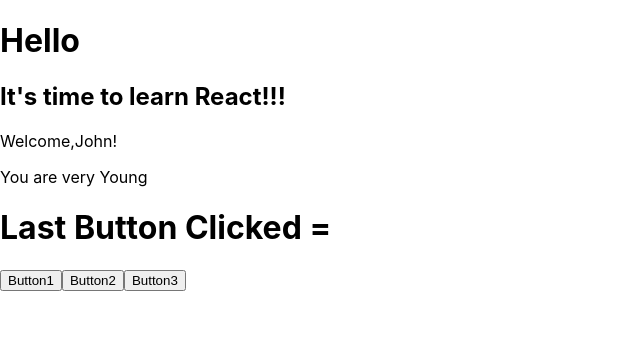
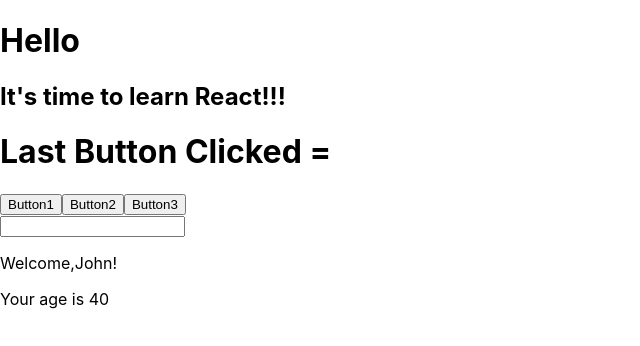
Before and after one commit to andrewizzo/react1, a React (Create React App) app: page / in a window 1280 px wide. Shown: the top 346 px of the page, without its empty margins (0-640 px from the left). Built offline with nearby package versions, Linux system fonts and the light colour scheme.

Commit message:
svolto esercizio 18 react

```diff
--- a/src/App.js
+++ b/src/App.js
@@ -6,6 +6,7 @@ import Welcome from './Welcome';
 import Counter from './Counter';
 import ClickerCounter from './ClickCounter';
 import ClickerTracker from './ClickerTracker';
+import InteractiveWelcome from './InteractiveWelcome';
 
 function App() {
 
@@ -13,8 +14,8 @@ function App() {
     <div>
       <Hello/>
       <Message />
-      <Welcome />
       <ClickerTracker />
+      <InteractiveWelcome />
     </div>
   );
 }
--- /dev/null
+++ b/src/InteractiveWelcome.jsx
@@ -0,0 +1,19 @@
+import React, { useState } from "react";
+import Welcome from "./Welcome";
+
+function InteractiveWelcome(){
+    const [name ,setName] = useState();
+
+    const handleInputChange = (e) => {
+        setName(e.target.value);
+    }
+
+    return (
+        <div>
+            <input type="text" value={name} onChange={handleInputChange} />
+            <Welcome name={name} />
+        </div>
+    )
+}
+
+export default InteractiveWelcome;
--- a/src/Welcome.jsx
+++ b/src/Welcome.jsx
@@ -1,7 +1,7 @@
 import React from "react";
 import Age from "./Age";
 
-function Welcome({name="John",age="4"}){
+function Welcome({name="John",age="40"}){
     return (
         <div>
             <p>Welcome,{name}!</p>
```
